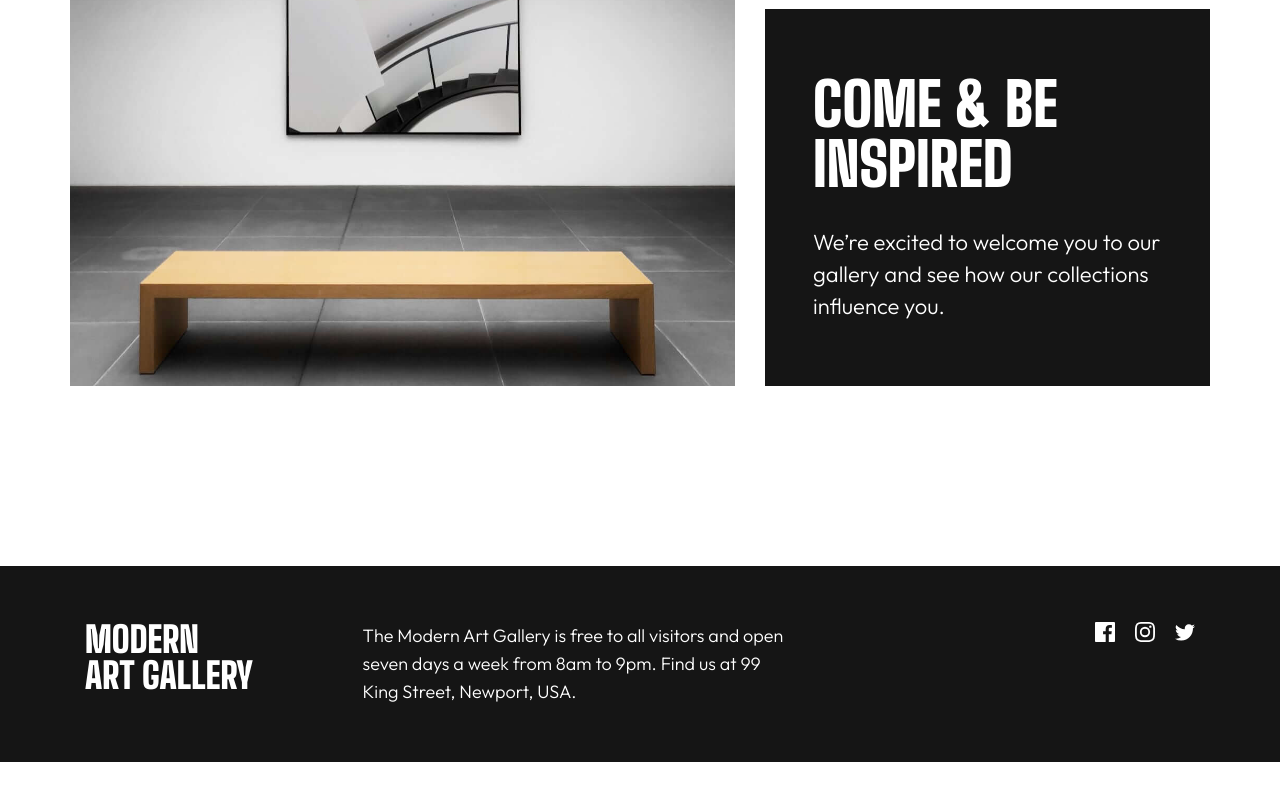
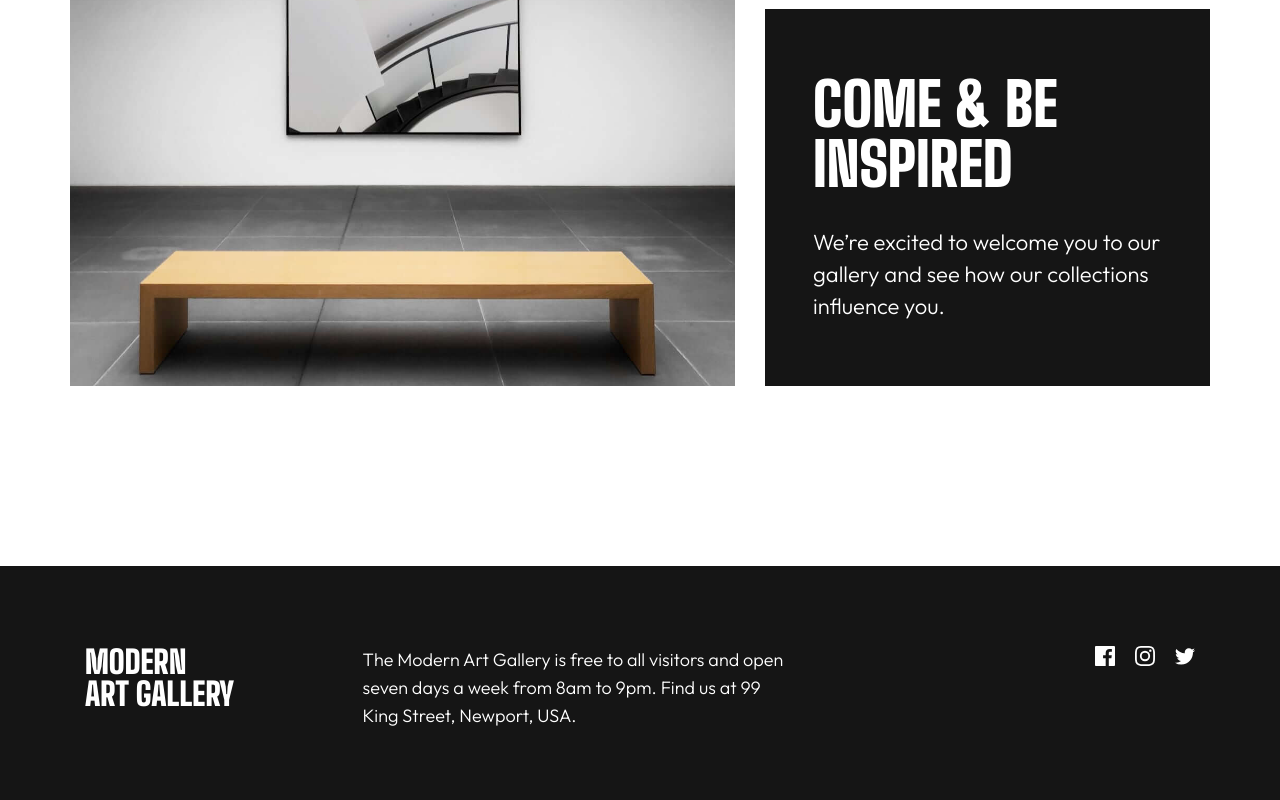
Before and after one commit to richieAiello/art-gallery-website, a website built with Parcel: page index.html in a window 1280 px wide. Shown: the part 1744-2544 px from the top of the page. Before the commit the page ends 2506 px from the top, so only its background shows below. Built offline with nearby package versions, Linux system fonts and the light colour scheme.

Commit message:
Styled footer for location and home pages on desktop.

```diff
--- a/styles/main.scss
+++ b/styles/main.scss
@@ -78,6 +78,10 @@ $white: #FFFFFF;
 
         &--hero {
             width: min(100vw - 5rem, 1110px);
+        }
+
+        &--footer {
+            padding: 5rem 0;
         }
     }
 }
@@ -469,8 +473,8 @@ $white: #FFFFFF;
         }
 
         &__heading {
-            font-size: 2.25rem;
-            line-height: 2.25rem;
+            font-size: 2rem;
+            line-height: 2rem;
         }
 
         &__text {
```
Also changed, not shown: styles/style.css.
